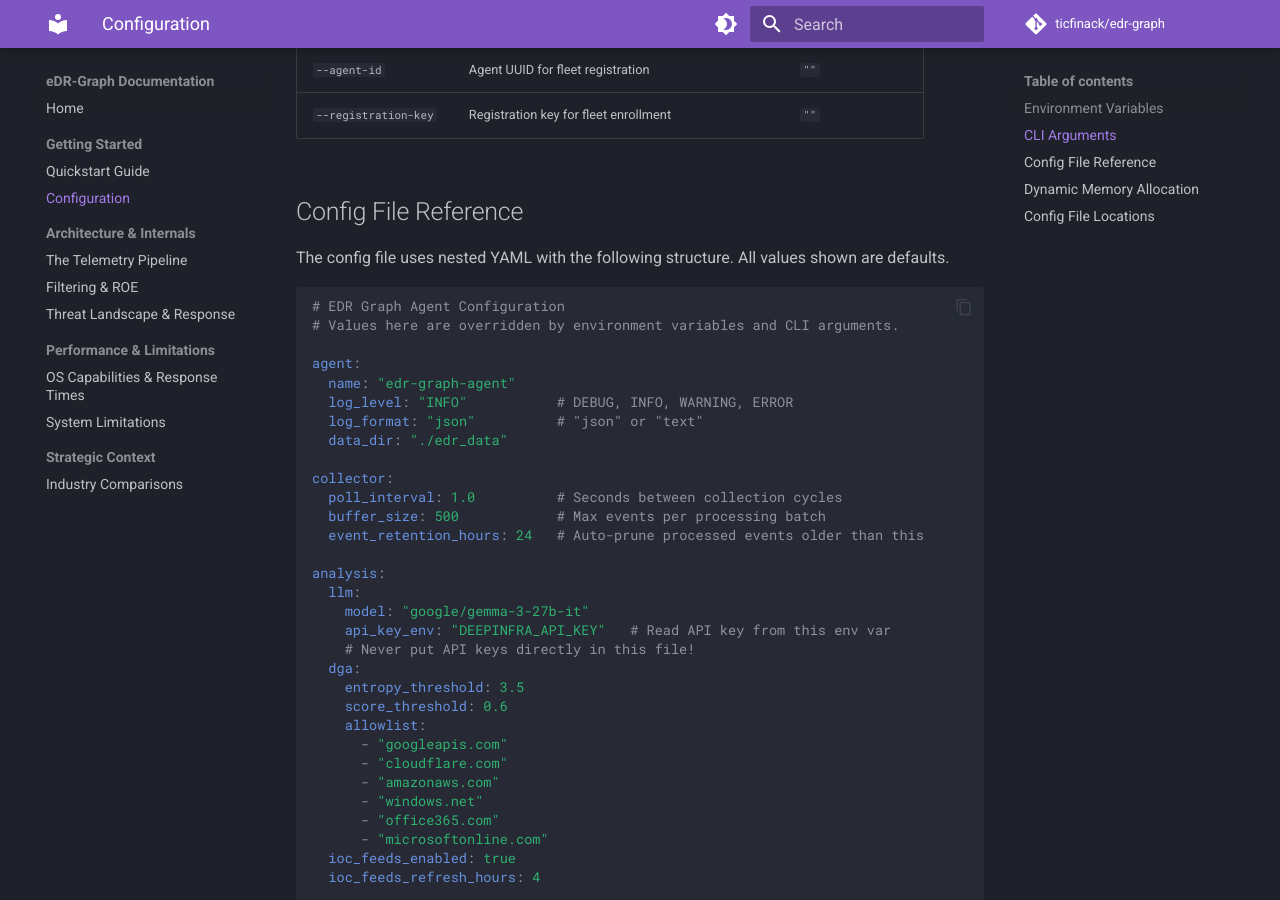
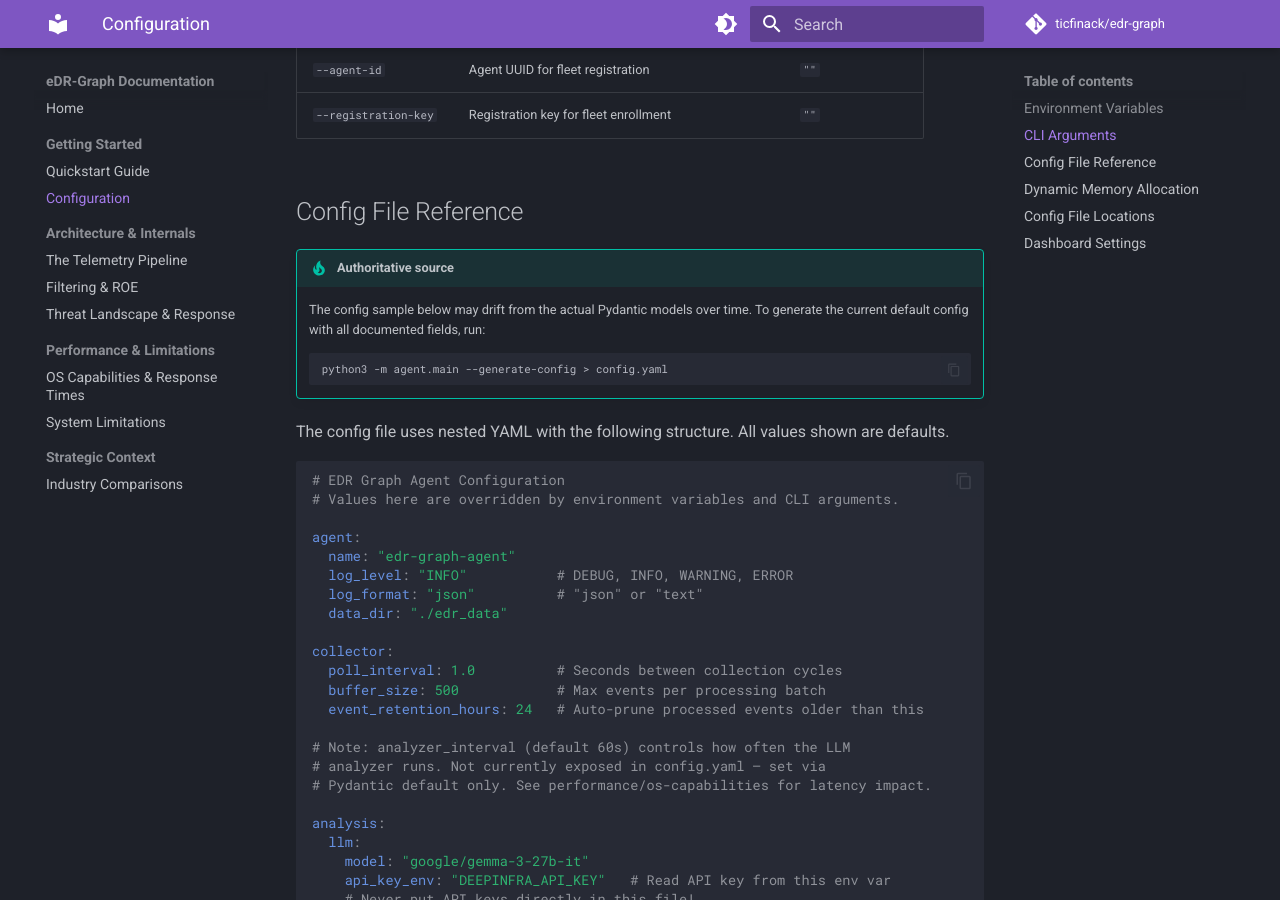
Before and after one commit to ticfinack/edr-graph, an MkDocs documentation site: the page built from docs/getting-started/configuration.md, in a window 1280 px wide and 900 px high, scrolled down 1805 px. Built offline with MkDocs 1.6.1 and Material for MkDocs 9.7.7, drawn with Linux system fonts in a browser that asks for light colours; comment, search, counter and statistics services are not loaded; some of the changed text lies outside the part shown.

Commit message:
docs: address review feedback — screenshots, config drift, nits
- Reference all 10 existing screenshots across docs pages
- Add config drift admonition pointing to --generate-config
- Note analyzer_interval (60s default) in config reference
- Clarify LLM cost is per-endpoint in comparisons.md
- Clean up .gitignore site/ placement

Co-Authored-By: Claude Opus 4.6 <noreply@anthropic.com>

````diff
--- a/docs/getting-started/configuration.md
+++ b/docs/getting-started/configuration.md
@@ -44,6 +44,12 @@ eDR-Graph uses a layered configuration system with the following priority chain
 
 ## Config File Reference
 
+!!! tip "Authoritative source"
+    The config sample below may drift from the actual Pydantic models over time. To generate the current default config with all documented fields, run:
+    ```bash
+    python3 -m agent.main --generate-config > config.yaml
+    ```
+
 The config file uses nested YAML with the following structure. All values shown are defaults.
 
 ```yaml
@@ -60,6 +66,10 @@ collector:
   poll_interval: 1.0          # Seconds between collection cycles
   buffer_size: 500            # Max events per processing batch
   event_retention_hours: 24   # Auto-prune processed events older than this
+
+# Note: analyzer_interval (default 60s) controls how often the LLM
+# analyzer runs. Not currently exposed in config.yaml — set via
+# Pydantic default only. See performance/os-capabilities for latency impact.
 
 analysis:
   llm:
@@ -165,3 +175,11 @@ When `--config` is not specified, the agent searches for config files at:
 | Windows | `C:\ProgramData\edr-graph\config.yaml` |
 
 If no config file is found, all Pydantic defaults are used.
+
+## Dashboard Settings
+
+Many settings can also be changed at runtime via the dashboard Settings tab:
+
+![Settings — response mode, baseline stats, allowlist/blocklist CRUD, network controls](../screenshots/settings.png)
+
+![Allowlist rules with chain_filter scoping](../screenshots/settings-allowlist.png)
````
Also changed, not shown: docs/ARCHITECTURE/pipeline.md (+8 -0 lines), docs/ARCHITECTURE/threat_landscape_matrix.md (+2 -0 lines), docs/getting-started/quickstart.md (+2 -0 lines), docs/index.md (+4 -0 lines), docs/strategic/comparisons.md (+1 -1 lines), 1 other file.
